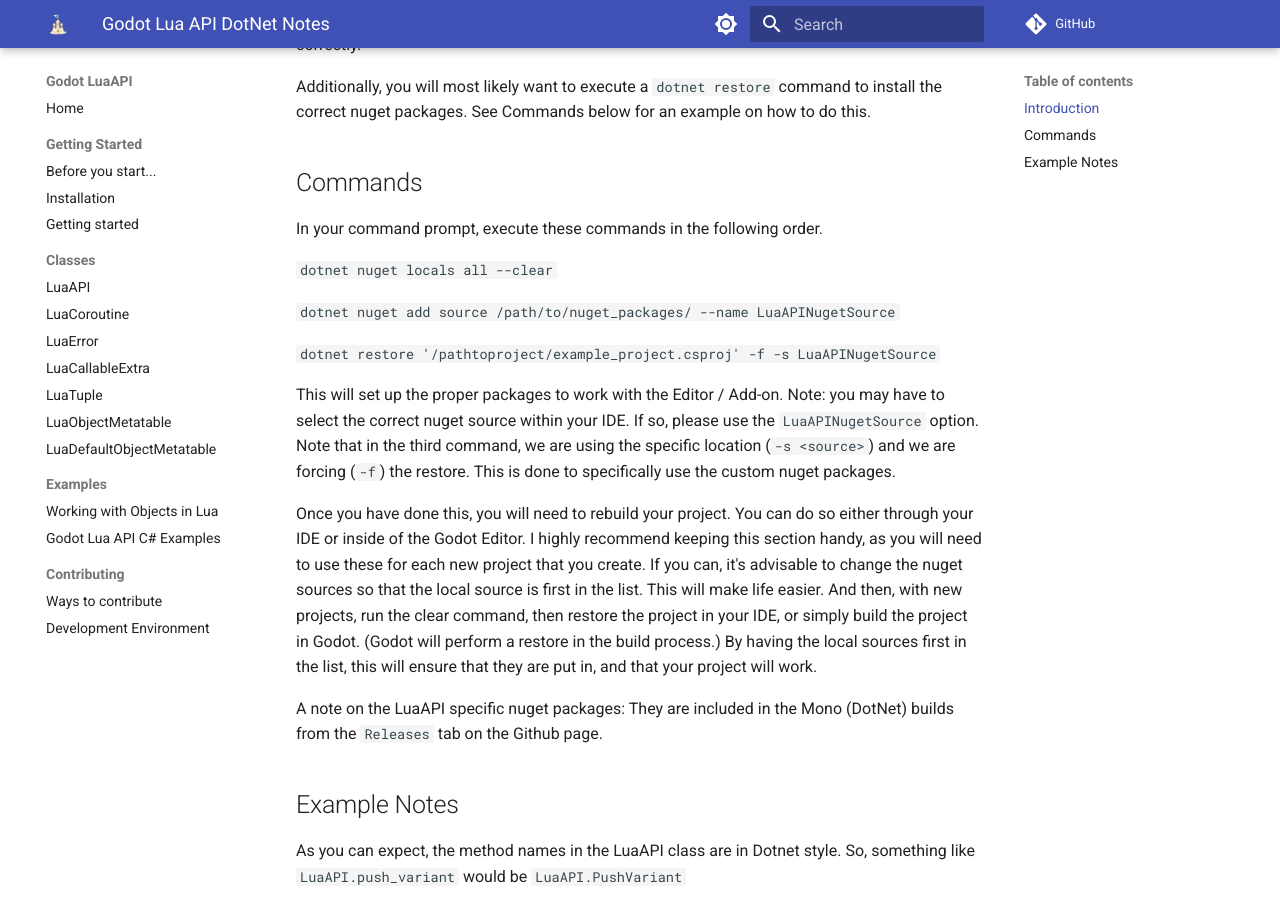
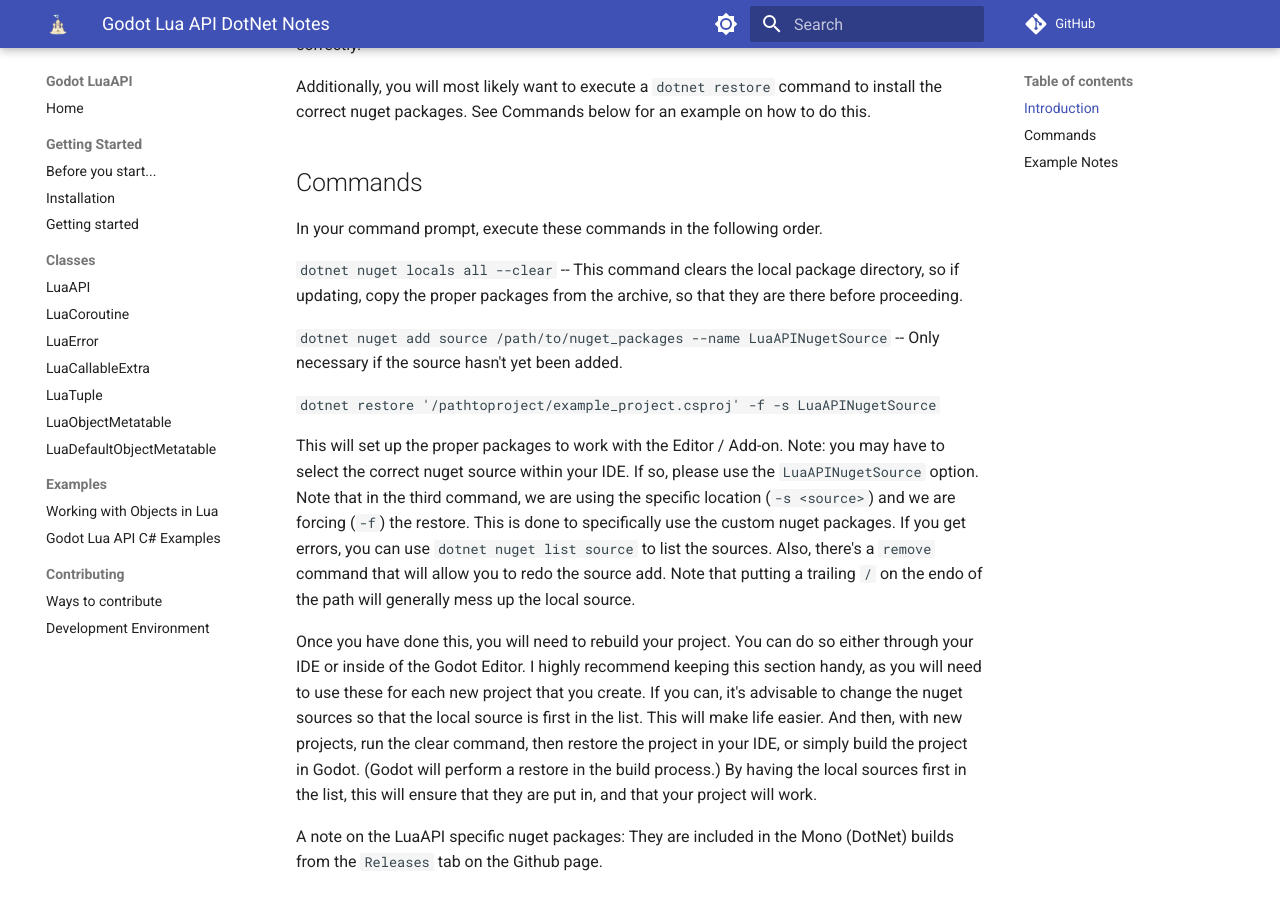
Before and after one commit to WeaselGames/godot_luaAPI_docs, an MkDocs documentation site: the page built from docs/getting_started/dotnet.md, in a window 1280 px wide and 900 px high, scrolled down 945 px. Built offline with MkDocs 1.6.1 and Material for MkDocs 9.7.7, drawn with Linux system fonts in a browser that asks for light colours; comment, search, counter and statistics services are not loaded; the version menu is left out.

Commit message:
Update dotnet.md
Fixed a small error that hoses the process. Also, added in comments on the process.

```diff
--- a/docs/getting_started/dotnet.md
+++ b/docs/getting_started/dotnet.md
@@ -44,16 +44,19 @@
 
 In your command prompt, execute these commands in the following order.
 
-`dotnet nuget locals all --clear`
+`dotnet nuget locals all --clear`  -- This command clears the local package directory, so if updating, copy the proper
+packages from the archive, so that they are there before proceeding.
 
-`dotnet nuget add source /path/to/nuget_packages/ --name LuaAPINugetSource`
+`dotnet nuget add source /path/to/nuget_packages --name LuaAPINugetSource` -- Only necessary if the source hasn't yet been added.
 
 `dotnet restore '/pathtoproject/example_project.csproj' -f -s  LuaAPINugetSource`
 
 This will set up the proper packages to work with the Editor / Add-on. Note: you may have to select the correct nuget
 source within your IDE. If so, please use the `LuaAPINugetSource` option. Note that in the third command, we are using
 the specific location (`-s <source>`) and we are forcing (`-f`) the restore. This is done to specifically use the custom
-nuget packages.
+nuget packages. If you get errors, you can use `dotnet nuget list source` to list the sources. Also, there's a `remove`
+command that will allow you to redo the source add. Note that putting a trailing `/` on the endo of the path will generally
+mess up the local source.
 
 Once you have done this, you will need to rebuild your project. You can do so either through your IDE or inside of the
 Godot Editor. I highly recommend keeping this section handy, as you will need to use these for each new project
```
